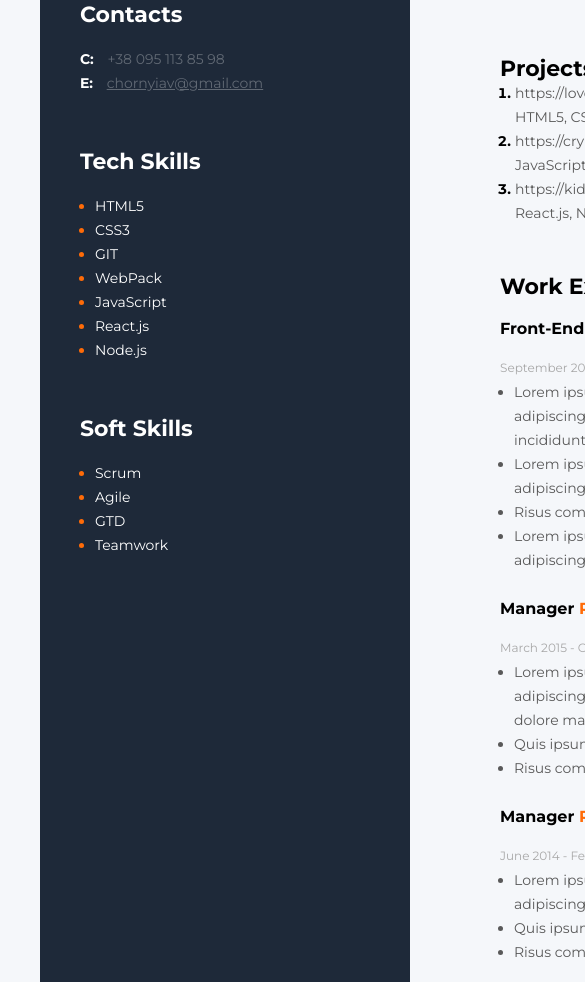
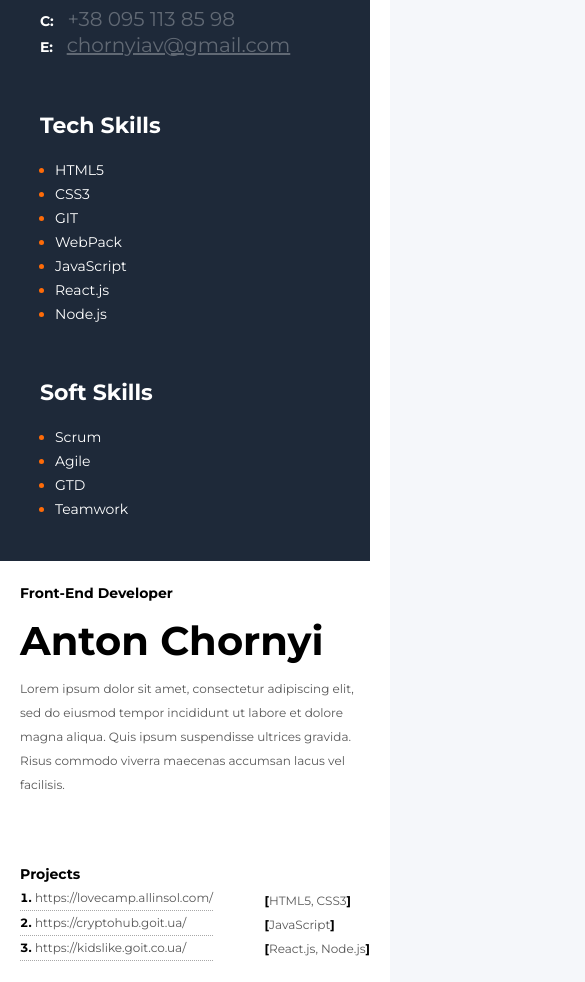
Before and after one commit to Alexander799/my-resume, a plain HTML site: page index.html in a window 390 px wide. Shown: the part 422-1404 px from the top of the page, 585 px wide, since content can reach past the window. Drawn offline with Linux system fonts and the light colour scheme.

Commit message:
added responsive version for max-width 480px

```diff
--- a/index.html
+++ b/index.html
@@ -6,6 +6,7 @@
     <meta name="viewport" content="width=device-width, initial-scale=1.0" />
     <title>My Resume</title>
     <link rel="stylesheet" href="./styles/style.css" />
+    <link rel="stylesheet" href="./styles/responsive-style.css">
     <link href="https://fonts.googleapis.com/css2?family=Montserrat:wght@400;700&display=swap" rel="stylesheet" />
 </head>
 
@@ -21,8 +22,7 @@
                 <h3>Contacts</h3>
                 <div>
                     <span class="contact-signatures">C:</span>
-                    <a class="contacs-telephone" href="tel:380951138598">+38 095 113 85 98</a
-            >
+                    <a class="contacs-telephone" href="tel:380951138598">+38 095 113 85 98</a>
                 </div>
                 <div>
                     <span class="contact-signatures">E:</span>
@@ -68,30 +68,28 @@
             </div>
 
             <!-- Projects container -->
+
             <div class="projects-container">
+                <div class="projects-list">
                     <h3>Projects</h3>
                     <ol>
                         <li>
-                        <a class="project-link" href="http://lovecamp.allinsol.com/">https://lovecamp.allinsol.com/</a
-              >
-              <span class="points">.................</span>
-              <span>[<span class="tech-units"> HTML5, CSS3 </span>]</span>
+                            <a class="project-link" href="http://lovecamp.allinsol.com/">https://lovecamp.allinsol.com/</a>
                         </li>
                         <li>
-              <a class="project-link" href="http://cryptohub.goit.ua/"
-                >https://cryptohub.goit.ua/</a
-              >
-              <span class="points">............................</span>
-              <span>[<span class="tech-units"> JavaScript </span>]</span>
+                            <a class="project-link" href="http://cryptohub.goit.ua/">https://cryptohub.goit.ua/</a>
                         </li>
                         <li>
-              <a class="project-link" href="http://kidslike.goit.co.ua/"
-                >https://kidslike.goit.co.ua/</a
-              >
-              <span class="points">............................</span>
-              <span>[<span class="tech-units"> React.js, Node.js </span>]</span>
+                            <a class="project-link" href="http://kidslike.goit.co.ua/">https://kidslike.goit.co.ua/</a>
                         </li>
                     </ol>
+                </div>
+
+                <div class="projects-technology">
+                    <span>[<span class="projects-units">HTML5, CSS3</span>]</span>
+                    <span>[<span class="projects-units">JavaScript</span>]</span>
+                    <span>[<span class="projects-units">React.js, Node.js</span>]</span>
+                </div>
             </div>
 
             <!--Work Experience-->
@@ -101,14 +99,11 @@
                 <!--first experience-->
                 <div class="expience">
                     <h4>Front-End Developer <span class="company">Freelance</span></h4>
-            <span class="work-period"
-              >September 2019 - up to now
-              <span class="separator">|</span> Ukraine</span
-            >
+                    <span class="work-period">September 2019 - up to now
+                        <span class="separator">|</span> Ukraine</span>
                     <ul>
                         <li>
-                Lorem ipsum dolor sit amet, consectetur adipiscing elit, sed do
-                eiusmod tempor incididunt ut labore et dolore magna aliqua.
+                            Lorem ipsum dolor sit amet, consectetur adipiscing elit, sed do eiusmod tempor incididunt ut labore et dolore magna aliqua.
                         </li>
                         <li>
                             Lorem ipsum dolor sit amet, consectetur adipiscing elit.
@@ -117,8 +112,7 @@
                             Risus commodo viverra maecenas.
                         </li>
                         <li>
-                Lorem ipsum dolor sit amet, consectetur adipiscing elit, sed do
-                eiusmod.
+                            Lorem ipsum dolor sit amet, consectetur adipiscing elit, sed do eiusmod.
                         </li>
                     </ul>
                 </div>
@@ -126,14 +120,11 @@
                 <!--second experience-->
                 <div class="expience">
                     <h4>Manager <span class="company">Roga & Kopyta New</span></h4>
-            <span class="work-period"
-              >March 2015 - October 2018
-              <span class="separator">|</span> Ukraine</span
-            >
+                    <span class="work-period">March 2015 - October 2018
+                        <span class="separator">|</span> Ukraine</span>
                     <ul>
                         <li>
-                Lorem ipsum dolor sit amet, consectetur adipiscing elit, sed do
-                eiusmod labore et dolore magna aliqua.
+                            Lorem ipsum dolor sit amet, consectetur adipiscing elit, sed do eiusmod labore et dolore magna aliqua.
                         </li>
                         <li>
                             Quis ipsum suspendisse ultrices gravida.
@@ -147,10 +138,8 @@
                 <!--third experience-->
                 <div class="expience">
                     <h4>Manager <span class="company">Roga & Kopyta LLC</span></h4>
-            <span class="work-period"
-              >June 2014 - February 2015
-              <span class="separator">|</span> Ukraine</span
-            >
+                    <span class="work-period">June 2014 - February 2015
+                        <span class="separator">|</span> Ukraine</span>
                     <ul>
                         <li>
                             Lorem ipsum dolor sit amet, consectetur adipiscing elit.
@@ -170,12 +159,11 @@
                 <h3>Education</h3>
                 <h4>Kharkiv National University of Radioelectronics</h4>
                 <h5>Management</h5>
-          <span class="work-period"
-            >Septermber 2009 - June 2014
-            <span class="separator">|</span> Ukraine</span
-          >
+                <span class="work-period">Septermber 2009 - June 2014
+                    <span class="separator">|</span> Ukraine</span>
             </div>
         </div>
     </div>
 </body>
+
 </html>
--- /dev/null
+++ b/styles/responsive-style.css
@@ -0,0 +1,27 @@
+/*Start responsive style for smartphone*/
+
+@media (max-width: 480px) {
+    body {
+        padding: 0;
+        font-size: 12px;
+    }
+    .main-container {
+        display: flex;
+        flex-direction: column;
+    }
+    .side-container {
+        font-size: 14px;
+    }
+    .contacs-container a {
+        font-size: 20px;
+    }
+    .main-content {
+        padding: 20px;
+    }
+    .about-me-container h1 {
+        font-size: 40px;
+    }
+}
+
+
+/*End responsive style for smartphone*/
--- a/styles/style.css
+++ b/styles/style.css
@@ -135,7 +135,7 @@ body {
 
 .about-me-container {
     margin-bottom: 65px;
-    max-width: 415px;
+    max-width: 480px;
 }
 
 .about-me-container h2 {
@@ -163,35 +163,39 @@ body {
 /*start projects-container*/
 
 .projects-container {
+    max-width: 480px;
     margin-bottom: 50px;
+    display: flex;
+    flex-direction: row;
+    justify-content: space-between;
 }
 
-.projects-container h3 {
-    font-size: 22px;
+.projects-technology {
+    display: flex;
+    flex-direction: column;
+    justify-content: flex-end;
+    align-items: flex-start;
     font-weight: 700;
 }
 
-.projects-container li {
-    margin-left: 15px;
-    font-weight: 700;
-}
-
-.projects-container a {
-    text-decoration: none;
-    color: #595959;
-}
-
-.points {
-    font-weight: 400;
-}
-
-.tech-units {
+.projects-units {
     font-weight: 400;
     color: #595959;
 }
 
-.project-link {
+.projects-list {
+    font-weight: 700;
+}
+
+.projects-list li {
+    list-style-position: inside;
+    border-bottom: 1px dotted #a8a8a8;
+}
+
+.projects-list a {
     font-weight: 400;
+    text-decoration: none;
+    color: #595959;
 }
 
 
@@ -201,6 +205,7 @@ body {
 /*start experience-container*/
 
 .experience-container {
+    max-width: 480px;
     margin-bottom: 35px;
     font-size: 14px;
     font-weight: 400;
```
Lines whose indentation alone changed are shown as unchanged.
